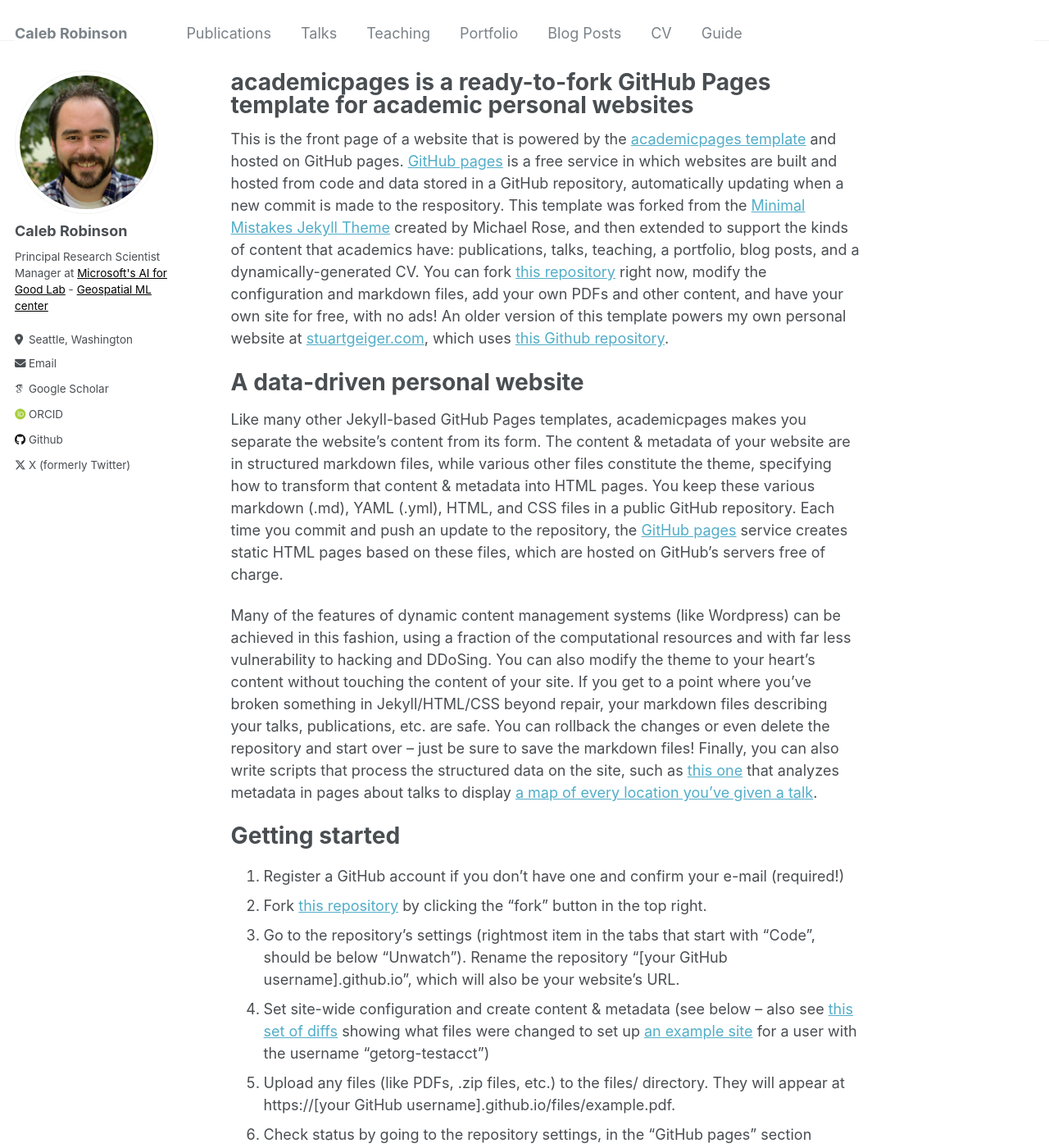
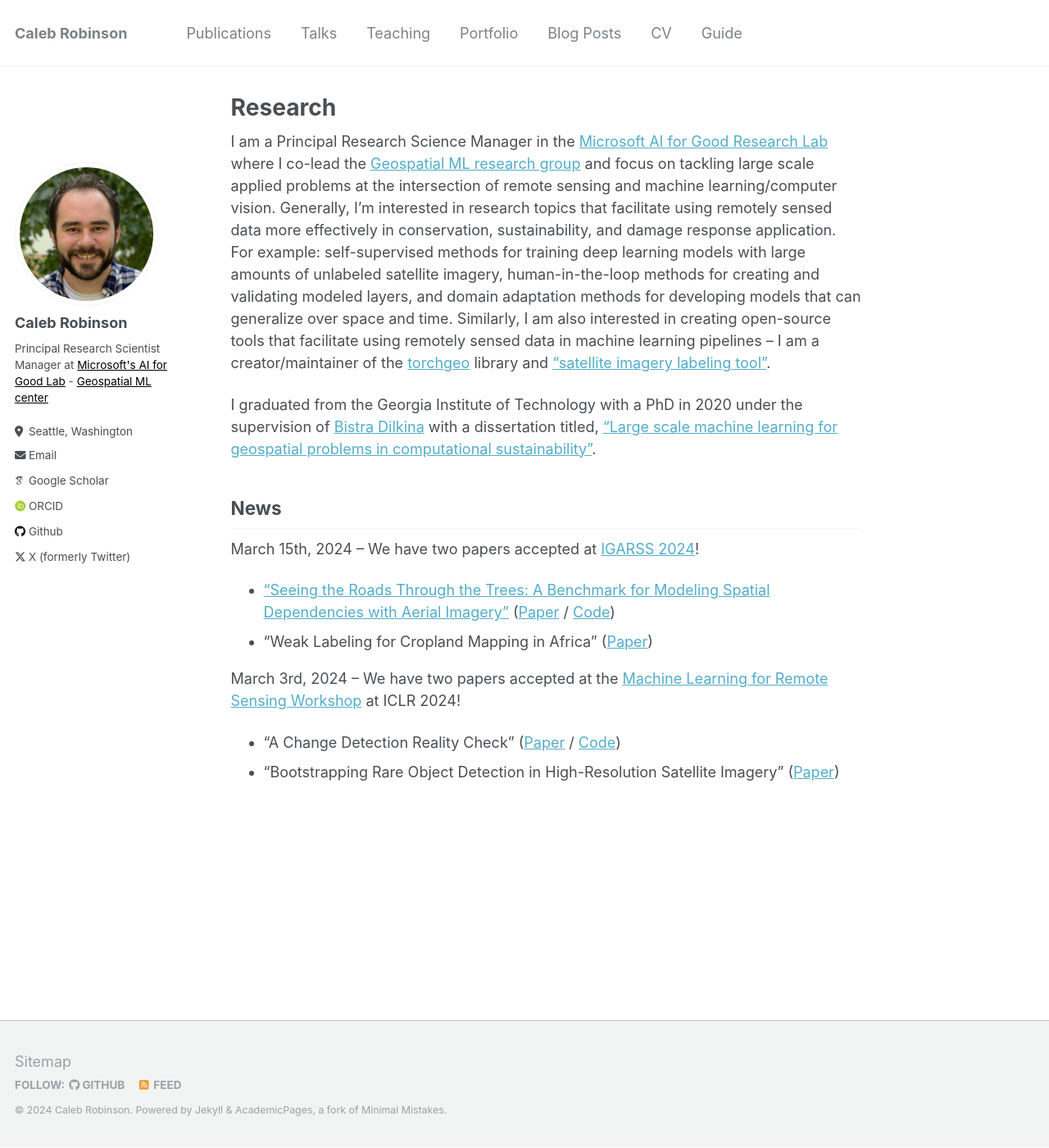
Before and after one commit to calebrob6/calebrob6.github.io, a Jekyll site: the page built from _pages/about.md, in a window 1280 px wide and 1400 px high. Shown: the whole window at 82% size. Built offline with Jekyll 4.4.1, drawn with Linux system fonts in a browser that asks for light colours; some web fonts are replaced; some of the changed text lies outside the part shown.

Commit message:
About me and SASS fixes

```diff
--- a/_pages/about.md
+++ b/_pages/about.md
@@ -1,49 +1,24 @@
 ---
 permalink: /
-title: "academicpages is a ready-to-fork GitHub Pages template for academic personal websites"
+title: "Research"
 author_profile: true
 redirect_from:
   - /about/
   - /about.html
 ---
 
-This is the front page of a website that is powered by the [academicpages template](https://github.com/academicpages/academicpages.github.io) and hosted on GitHub pages. [GitHub pages](https://pages.github.com) is a free service in which websites are built and hosted from code and data stored in a GitHub repository, automatically updating when a new commit is made to the respository. This template was forked from the [Minimal Mistakes Jekyll Theme](https://mmistakes.github.io/minimal-mistakes/) created by Michael Rose, and then extended to support the kinds of content that academics have: publications, talks, teaching, a portfolio, blog posts, and a dynamically-generated CV. You can fork [this repository](https://github.com/academicpages/academicpages.github.io) right now, modify the configuration and markdown files, add your own PDFs and other content, and have your own site for free, with no ads! An older version of this template powers my own personal website at [stuartgeiger.com](http://stuartgeiger.com), which uses [this Github repository](https://github.com/staeiou/staeiou.github.io).
+I am a Principal Research Science Manager in the [Microsoft AI for Good Research Lab](https://www.microsoft.com/en-us/research/group/ai-for-good-research-lab/) where I co-lead the [Geospatial ML research group](https://www.microsoft.com/en-us/research/project/geospatial-machine-learning/) and focus on tackling large scale applied problems at the intersection of remote sensing and machine learning/computer vision. Generally, I'm interested in research topics that facilitate using remotely sensed data more effectively in conservation, sustainability, and damage response application. For example: self-supervised methods for training deep learning models with large amounts of unlabeled satellite imagery, human-in-the-loop methods for creating and validating modeled layers, and domain adaptation methods for developing models that can generalize over space and time. Similarly, I am also interested in creating open-source tools that facilitate using remotely sensed data in machine learning pipelines -- I am a creator/maintainer of the [torchgeo](https://github.com/microsoft/torchgeo) library and ["satellite imagery labeling tool"](https://github.com/microsoft/satellite-imagery-labeling-tool).
 
-A data-driven personal website
-======
-Like many other Jekyll-based GitHub Pages templates, academicpages makes you separate the website's content from its form. The content & metadata of your website are in structured markdown files, while various other files constitute the theme, specifying how to transform that content & metadata into HTML pages. You keep these various markdown (.md), YAML (.yml), HTML, and CSS files in a public GitHub repository. Each time you commit and push an update to the repository, the [GitHub pages](https://pages.github.com/) service creates static HTML pages based on these files, which are hosted on GitHub's servers free of charge.
+I graduated from the Georgia Institute of Technology with a PhD in 2020 under the supervision of [Bistra Dilkina](https://viterbi.usc.edu/directory/faculty/Dilkina/Bistra) with a dissertation titled, ["Large scale machine learning for geospatial problems in computational sustainability"](https://repository.gatech.edu/entities/publication/af1a7913-e832-475e-a25b-d030dcb42bc5/full).
 
-Many of the features of dynamic content management systems (like Wordpress) can be achieved in this fashion, using a fraction of the computational resources and with far less vulnerability to hacking and DDoSing. You can also modify the theme to your heart's content without touching the content of your site. If you get to a point where you've broken something in Jekyll/HTML/CSS beyond repair, your markdown files describing your talks, publications, etc. are safe. You can rollback the changes or even delete the repository and start over -- just be sure to save the markdown files! Finally, you can also write scripts that process the structured data on the site, such as [this one](https://github.com/academicpages/academicpages.github.io/blob/master/talkmap.ipynb) that analyzes metadata in pages about talks to display [a map of every location you've given a talk](https://academicpages.github.io/talkmap.html).
 
-Getting started
-======
-1. Register a GitHub account if you don't have one and confirm your e-mail (required!)
-1. Fork [this repository](https://github.com/academicpages/academicpages.github.io) by clicking the "fork" button in the top right.
-1. Go to the repository's settings (rightmost item in the tabs that start with "Code", should be below "Unwatch"). Rename the repository "[your GitHub username].github.io", which will also be your website's URL.
-1. Set site-wide configuration and create content & metadata (see below -- also see [this set of diffs](http://archive.is/3TPas) showing what files were changed to set up [an example site](https://getorg-testacct.github.io) for a user with the username "getorg-testacct")
-1. Upload any files (like PDFs, .zip files, etc.) to the files/ directory. They will appear at https://[your GitHub username].github.io/files/example.pdf.
-1. Check status by going to the repository settings, in the "GitHub pages" section
+## News
 
-Site-wide configuration
-------
-The main configuration file for the site is in the base directory in [_config.yml](https://github.com/academicpages/academicpages.github.io/blob/master/_config.yml), which defines the content in the sidebars and other site-wide features. You will need to replace the default variables with ones about yourself and your site's github repository. The configuration file for the top menu is in [_data/navigation.yml](https://github.com/academicpages/academicpages.github.io/blob/master/_data/navigation.yml). For example, if you don't have a portfolio or blog posts, you can remove those items from that navigation.yml file to remove them from the header.
+March 15th, 2024 -- We have two papers accepted at [IGARSS 2024](https://www.2024.ieeeigarss.org/index.php)!
+- ["Seeing the Roads Through the Trees: A Benchmark for Modeling Spatial Dependencies with Aerial Imagery"](publication/2024-01-01-Seeing-the-Roads-Through-the-Trees-A-Benchmark-for-Modeling-Spatial-Dependencies-with-Aerial-Imagery) ([Paper](https://arxiv.org/abs/2401.06762) / [Code](https://github.com/isaaccorley/ChesapeakeRSC))
+- "Weak Labeling for Cropland Mapping in Africa" ([Paper](https://arxiv.org/abs/2401.07014))
 
-Create content & metadata
-------
-For site content, there is one markdown file for each type of content, which are stored in directories like _publications, _talks, _posts, _teaching, or _pages. For example, each talk is a markdown file in the [_talks directory](https://github.com/academicpages/academicpages.github.io/tree/master/_talks). At the top of each markdown file is structured data in YAML about the talk, which the theme will parse to do lots of cool stuff. The same structured data about a talk is used to generate the list of talks on the [Talks page](https://academicpages.github.io/talks), each [individual page](https://academicpages.github.io/talks/2012-03-01-talk-1) for specific talks, the talks section for the [CV page](https://academicpages.github.io/cv), and the [map of places you've given a talk](https://academicpages.github.io/talkmap.html) (if you run this [python file](https://github.com/academicpages/academicpages.github.io/blob/master/talkmap.py) or [Jupyter notebook](https://github.com/academicpages/academicpages.github.io/blob/master/talkmap.ipynb), which creates the HTML for the map based on the contents of the _talks directory).
 
-**Markdown generator**
-
-I have also created [a set of Jupyter notebooks](https://github.com/academicpages/academicpages.github.io/tree/master/markdown_generator
-) that converts a CSV containing structured data about talks or presentations into individual markdown files that will be properly formatted for the academicpages template. The sample CSVs in that directory are the ones I used to create my own personal website at stuartgeiger.com. My usual workflow is that I keep a spreadsheet of my publications and talks, then run the code in these notebooks to generate the markdown files, then commit and push them to the GitHub repository.
-
-How to edit your site's GitHub repository
-------
-Many people use a git client to create files on their local computer and then push them to GitHub's servers. If you are not familiar with git, you can directly edit these configuration and markdown files directly in the github.com interface. Navigate to a file (like [this one](https://github.com/academicpages/academicpages.github.io/blob/master/_talks/2012-03-01-talk-1.md) and click the pencil icon in the top right of the content preview (to the right of the "Raw | Blame | History" buttons). You can delete a file by clicking the trashcan icon to the right of the pencil icon. You can also create new files or upload files by navigating to a directory and clicking the "Create new file" or "Upload files" buttons.
-
-Example: editing a markdown file for a talk
-![Editing a markdown file for a talk](/images/editing-talk.png)
-
-For more info
-------
-More info about configuring academicpages can be found in [the guide](https://academicpages.github.io/markdown/). The [guides for the Minimal Mistakes theme](https://mmistakes.github.io/minimal-mistakes/docs/configuration/) (which this theme was forked from) might also be helpful.
+March 3rd, 2024 -- We have two papers accepted at the [Machine Learning for Remote Sensing Workshop](https://ml-for-rs.github.io/iclr2024/) at ICLR 2024!
+- "A Change Detection Reality Check" ([Paper](https://arxiv.org/abs/2402.06994) / [Code](https://github.com/isaaccorley/a-change-detection-reality-check))
+- "Bootstrapping Rare Object Detection in High-Resolution Satellite Imagery" ([Paper](https://arxiv.org/abs/2403.02736))
--- a/_sass/_sidebar.scss
+++ b/_sass/_sidebar.scss
@@ -14,7 +14,6 @@
   margin-bottom: 1em;
 
   @media screen and (min-width: 1024px) {
-    position: fixed;
     padding-top: $masthead-height;
   }
 
--- a/_sass/_tables.scss
+++ b/_sass/_tables.scss
@@ -3,7 +3,6 @@
    ========================================================================== */
 
 table {
-  margin-bottom: 1em;
   width: 100%;
   font-family: $global-font-family;
   font-size: $type-size-6;
@@ -29,8 +28,6 @@
 
 td {
   padding: 0.5em;
-  border-bottom: 1px solid $light-gray;
-  border-right: 1px solid $light-gray;
 }
 
 tr, td, th {
--- a/_sass/_variables.scss
+++ b/_sass/_variables.scss
@@ -43,7 +43,7 @@
 $type-size-8                : 0.625em;  // ~10px
 
 /* masthead properties */
-$masthead-height            : 50px;
+$masthead-height            : 81px;
 
 /*
    Colors
```
